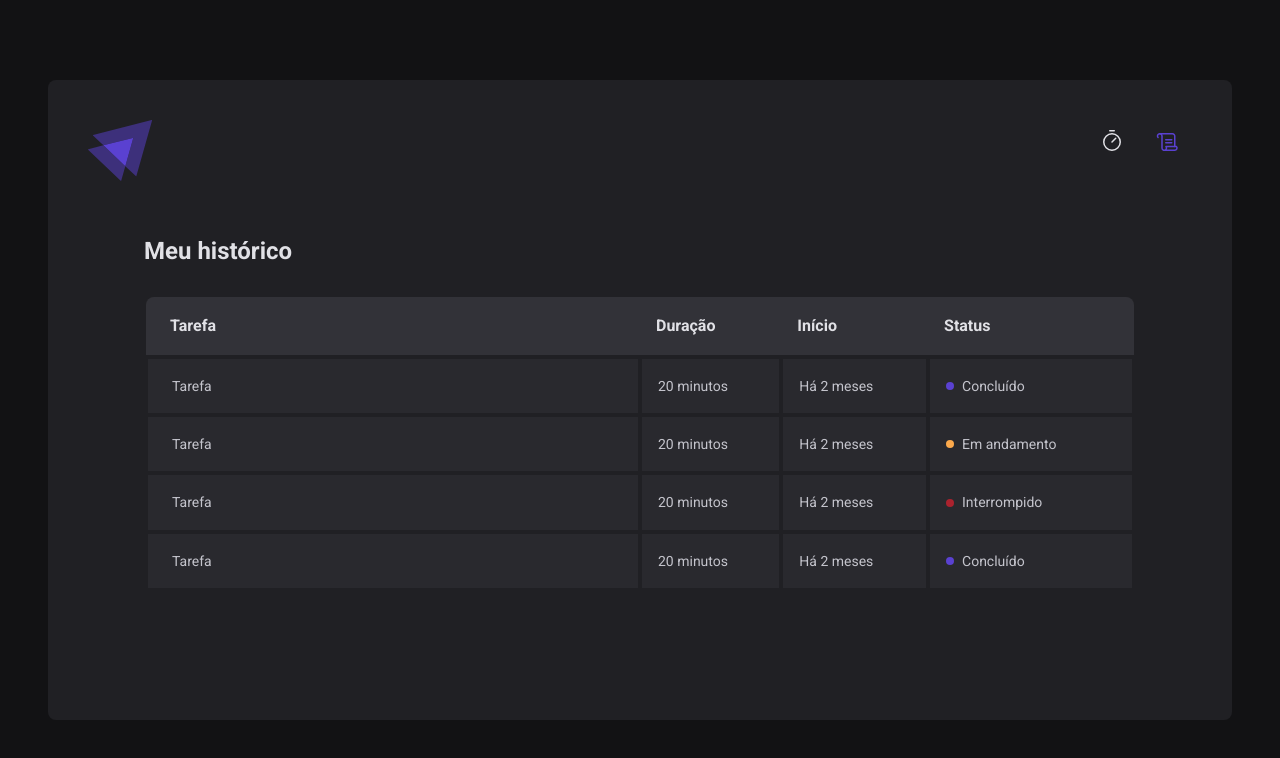
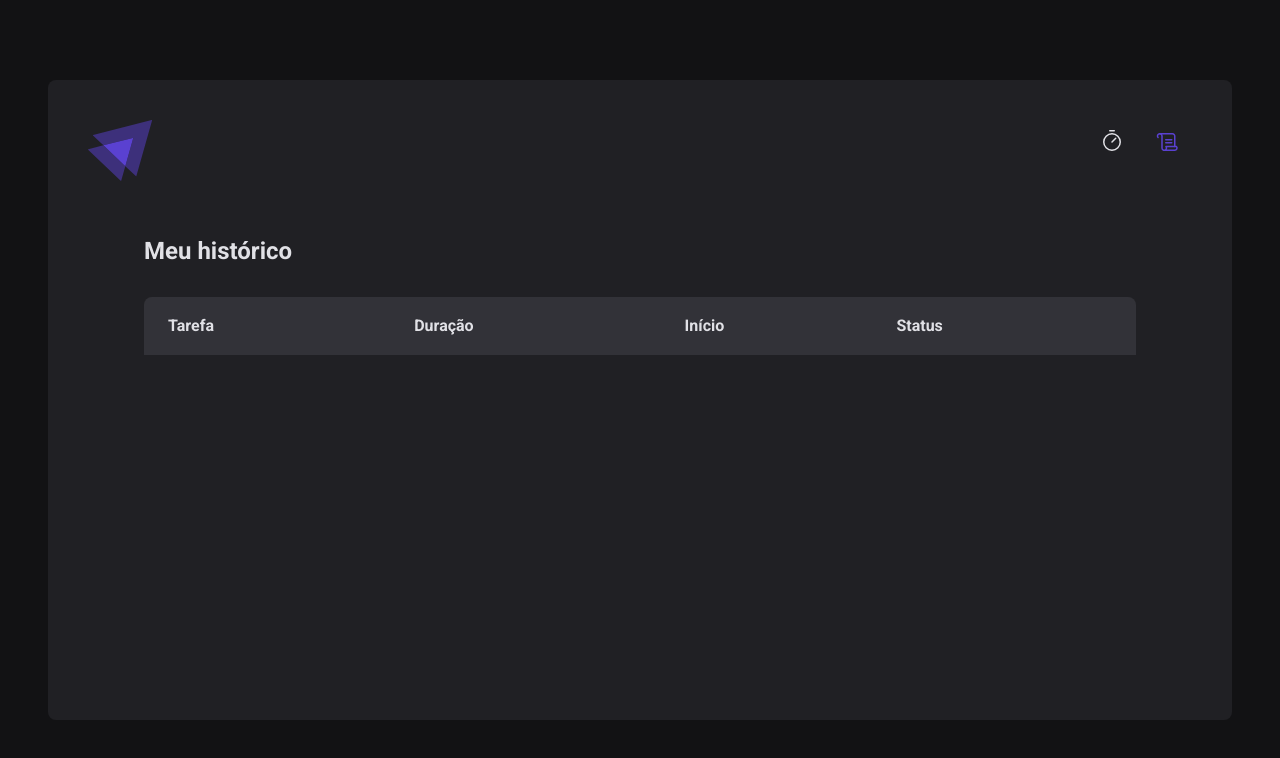
Before and after one commit to Antonio-Estevam/timer, a React (Vite) app: page /history in a window 1280 px wide. Shown: the top 758 px of the page. Built offline with nearby package versions, Linux system fonts and the light colour scheme.

Commit message:
Historico

```diff
--- a/src/App.tsx
+++ b/src/App.tsx
@@ -3,12 +3,15 @@ import { BrowserRouter } from 'react-router-dom'
 import { defaultTheme } from './styles/themes/default'
 import { GlobalStyle } from './styles/global'
 import { Router } from './Router'
+import { CyclesContextProvider } from './contexts/CyclesContext'
 
 export function App() {
   return (
     <ThemeProvider theme={defaultTheme}>
       <BrowserRouter>
-        <Router />
+        <CyclesContextProvider>
+          <Router />
+        </CyclesContextProvider>
       </BrowserRouter>
       <GlobalStyle />
     </ThemeProvider>
--- /dev/null
+++ b/src/contexts/CyclesContext.tsx
@@ -0,0 +1,101 @@
+import { ReactNode, createContext, useState } from 'react'
+
+interface CreateCycleData {
+  task: string
+  minutesAmount: number
+}
+
+interface Cycle {
+  id: string
+  task: string
+  minutesAmount: number
+  satrtDate: Date
+  interruptedDate?: Date
+  finishedDate?: Date
+}
+
+interface CyclesContextType {
+  cycles: Cycle[]
+  activeCycle: Cycle | undefined
+  activeCycleId: string | null
+  amountSecondsPassed: number
+  markCurrentCycleFineshed: () => void
+  setSecondsPassed: (seconds: number) => void
+  createNewCycle: (data: CreateCycleData) => void
+  interruptCurrentCycle: () => void
+}
+
+interface CyclesContextPoviderProps {
+  children: ReactNode
+}
+
+export const CyclesContext = createContext({} as CyclesContextType)
+
+export function CyclesContextProvider({ children }: CyclesContextPoviderProps) {
+  const [cycles, setCycles] = useState<Cycle[]>([])
+  const [activeCycleId, setActiveCycleId] = useState<string | null>(null)
+  const [amountSecondsPassed, setAmountSecondsPassed] = useState<number>(0)
+
+  const activeCycle = cycles.find((cycle) => cycle.id === activeCycleId)
+
+  function setSecondsPassed(seconds: number) {
+    setAmountSecondsPassed(seconds)
+  }
+
+  function markCurrentCycleFineshed() {
+    setCycles((state) =>
+      state.map((cycle) => {
+        if (cycle.id === activeCycleId) {
+          return { ...cycle, finishedDate: new Date() }
+        } else {
+          return cycle
+        }
+      }),
+    )
+  }
+
+  function createNewCycle(data: CreateCycleData) {
+    const id = String(new Date().getTime())
+
+    const newCycle: Cycle = {
+      id,
+      task: data.task,
+      minutesAmount: data.minutesAmount,
+      satrtDate: new Date(),
+    }
+
+    setCycles((state) => [...state, newCycle])
+    setActiveCycleId(id)
+    setAmountSecondsPassed(0)
+  }
+
+  function interruptCurrentCycle() {
+    setCycles((state) =>
+      state.map((cycle) => {
+        if (cycle.id === activeCycleId) {
+          return { ...cycle, interruptedDate: new Date() }
+        } else {
+          return cycle
+        }
+      }),
+    )
+    setActiveCycleId(null)
+  }
+
+  return (
+    <CyclesContext.Provider
+      value={{
+        cycles,
+        activeCycle,
+        activeCycleId,
+        markCurrentCycleFineshed,
+        amountSecondsPassed,
+        setSecondsPassed,
+        createNewCycle,
+        interruptCurrentCycle,
+      }}
+    >
+      {children}
+    </CyclesContext.Provider>
+  )
+}
--- a/src/pages/History/index.tsx
+++ b/src/pages/History/index.tsx
@@ -1,10 +1,12 @@
+import { useContext } from 'react'
 import { HistoryContainer, HistoryList, Status } from './styles'
+import { CyclesContext } from '../../contexts/CyclesContext'
 
 export function History() {
+  const { cycles } = useContext(CyclesContext)
   return (
     <HistoryContainer>
       <h1>Meu histórico</h1>
-
       <HistoryList>
         <table>
           <thead>
@@ -16,38 +18,28 @@ export function History() {
             </tr>
           </thead>
           <tbody>
-            <tr>
-              <td>Tarefa</td>
-              <td>20 minutos</td>
-              <td>Há 2 meses</td>
-              <td>
-                <Status statusColor="blue">Concluído</Status>
-              </td>
-            </tr>
-            <tr>
-              <td>Tarefa</td>
-              <td>20 minutos</td>
-              <td>Há 2 meses</td>
-              <td>
-                <Status statusColor="yellow">Em andamento</Status>
-              </td>
-            </tr>
-            <tr>
-              <td>Tarefa</td>
-              <td>20 minutos</td>
-              <td>Há 2 meses</td>
-              <td>
-                <Status statusColor="red">Interrompido</Status>
-              </td>
-            </tr>
-            <tr>
-              <td>Tarefa</td>
-              <td>20 minutos</td>
-              <td>Há 2 meses</td>
-              <td>
-                <Status statusColor="blue">Concluído</Status>
-              </td>
-            </tr>
+            {cycles.map((cycle) => {
+              return (
+                <tr key={cycle.id}>
+                  <td>{cycle.task}</td>
+                  <td>{cycle.minutesAmount}</td>
+                  <td>{cycle.satrtDate.toISOString()}</td>
+                  <td>
+                    {cycle.finishedDate && (
+                      <Status statusColor="blue">Concluído</Status>
+                    )}
+
+                    {cycle.interruptedDate && (
+                      <Status statusColor="red">Interrompido</Status>
+                    )}
+
+                    {!cycle.finishedDate && !cycle.interruptedDate && (
+                      <Status statusColor="yellow">Em andamento</Status>
+                    )}
+                  </td>
+                </tr>
+              )
+            })}
           </tbody>
         </table>
       </HistoryList>
--- a/src/pages/Home/components/CountDown/index.tsx
+++ b/src/pages/Home/components/CountDown/index.tsx
@@ -1,7 +1,7 @@
 import { useContext, useEffect } from 'react'
 import { CountdownContainer, Separator } from './styles'
 import { differenceInSeconds } from 'date-fns'
-import { CyclesContext } from '../..'
+import { CyclesContext } from '../../../../contexts/CyclesContext'
 
 export function CountDown() {
   const {
--- a/src/pages/Home/components/NewCycleForm/index.tsx
+++ b/src/pages/Home/components/NewCycleForm/index.tsx
@@ -1,7 +1,7 @@
 import { FormContainer, MinutesAmontInput, TaskInput } from './styles'
 import { useContext } from 'react'
-import { CyclesContext } from '../..'
 import { useFormContext } from 'react-hook-form'
+import { CyclesContext } from '../../../../contexts/CyclesContext'
 
 export function NewCycleForm() {
   const { activeCycle } = useContext(CyclesContext)
--- a/src/pages/Home/index.tsx
+++ b/src/pages/Home/index.tsx
@@ -1,4 +1,4 @@
-import { createContext, useState } from 'react'
+import { useContext } from 'react'
 import { HandPalm, Play } from 'phosphor-react'
 
 import {
@@ -9,35 +9,16 @@ import {
 import { FormProvider, useForm } from 'react-hook-form'
 import { NewCycleForm } from './components/NewCycleForm'
 import { CountDown } from './components/CountDown'
-
-interface Cycle {
-  id: string
-  task: string
-  minutesAmount: number
-  satrtDate: Date
-  iterruptedDate?: Date
-  finishedDate?: Date
-}
-
-interface CyclesContextType {
-  activeCycle: Cycle | undefined
-  activeCycleId: string | null
-  amountSecondsPassed: number
-  markCurrentCycleFineshed: () => void
-  setSecondsPassed: (seconds: number) => void
-}
+import { CyclesContext } from '../../contexts/CyclesContext'
 
 interface NewCycleFormData {
   task: string
   minutesAmount: number
 }
 
-export const CyclesContext = createContext({} as CyclesContextType)
-
 export function Home() {
-  const [cycles, setCycles] = useState<Cycle[]>([])
-  const [activeCycleId, setActiveCycleId] = useState<string | null>(null)
-  const [amountSecondsPassed, setAmountSecondsPassed] = useState<number>(0)
+  const { activeCycle, createNewCycle, interruptCurrentCycle } =
+    useContext(CyclesContext)
 
   const newCycleForm = useForm<NewCycleFormData>({
     defaultValues: {
@@ -48,51 +29,8 @@ export function Home() {
 
   const { handleSubmit, watch, reset } = newCycleForm
 
-  const activeCycle = cycles.find((cycle) => cycle.id === activeCycleId)
-
-  function setSecondsPassed(seconds: number) {
-    setAmountSecondsPassed(seconds)
-  }
-
-  function markCurrentCycleFineshed() {
-    setCycles((state) =>
-      state.map((cycle) => {
-        if (cycle.id === activeCycleId) {
-          return { ...cycle, finishedDate: new Date() }
-        } else {
-          return cycle
-        }
-      }),
-    )
-  }
-
-  function handleInterruptCycle() {
-    setCycles((state) =>
-      state.map((cycle) => {
-        if (cycle.id === activeCycleId) {
-          return { ...cycle, interruptedDate: new Date() }
-        } else {
-          return cycle
-        }
-      }),
-    )
-    setActiveCycleId(null)
-  }
-
   function handleCreateNewCycle(data: NewCycleFormData) {
-    const id = String(new Date().getTime())
-
-    const newCycle: Cycle = {
-      id,
-      task: data.task,
-      minutesAmount: data.minutesAmount,
-      satrtDate: new Date(),
-    }
-
-    setCycles((state) => [...state, newCycle])
-    setActiveCycleId(id)
-    setAmountSecondsPassed(0)
-
+    createNewCycle(data)
     reset()
   }
 
@@ -102,21 +40,12 @@ export function Home() {
   return (
     <HomeContainer>
       <form onSubmit={handleSubmit(handleCreateNewCycle)}>
-        <CyclesContext.Provider
-          value={{
-            activeCycle,
-            activeCycleId,
-            markCurrentCycleFineshed,
-            amountSecondsPassed,
-            setSecondsPassed,
-          }}
-        >
         <FormProvider {...newCycleForm}>
           <NewCycleForm />
         </FormProvider>
         <CountDown />
         {activeCycle ? (
-            <StopCountdownButton type="button" onClick={handleInterruptCycle}>
+          <StopCountdownButton type="button" onClick={interruptCurrentCycle}>
             <HandPalm size={24} />
             Interromper
           </StopCountdownButton>
@@ -126,7 +55,6 @@ export function Home() {
             Começar
           </StartCountdownButton>
         )}
-        </CyclesContext.Provider>
       </form>
     </HomeContainer>
   )
```
Lines whose indentation alone changed are shown as unchanged.
